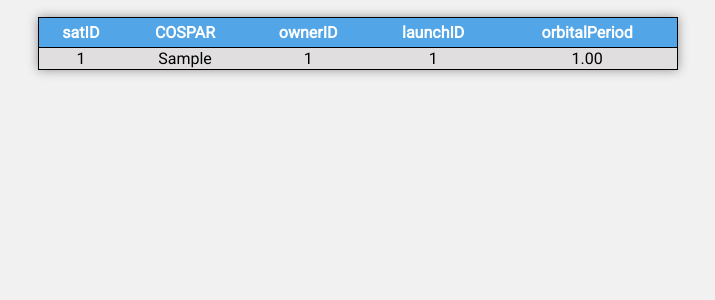
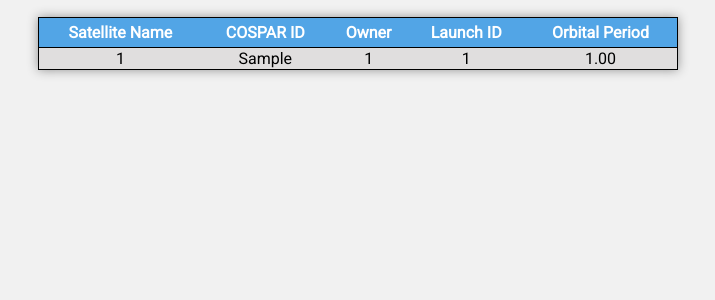
Before and after one commit to trelkins3/CS340-Final-Project, a PHP site: page /favorites.php in a window 1280 px wide. Shown: the part 99-399 px from the top of the page, without its empty margins (282-997 px from the left). Run offline with PHP 8.4, Linux system fonts and the light colour scheme; the visitor is signed in with stand-in values (Sample User, id 1); tables that the repository leaves empty hold one stand-in row (values such as "Sample post"); data that the repository does not hold is empty.

Commit message:
Fixed issue with box shadow in tables

```diff
--- a/FrontEnd/favorites.php
+++ b/FrontEnd/favorites.php
@@ -27,8 +27,13 @@ session_start();
 
 		$User = $_SESSION['username'];
 		// This needs to be dynamic - but how? $_Session['username']?
-		$query = "SELECT * FROM Satellite WHERE satID=
-		(SELECT satID FROM Favorites WHERE Username='$User')";
+		$query = "SELECT satID as 'Satellite Name',
+						COSPAR as 'COSPAR ID',
+						ownerID as 'Owner',
+						launchID as 'Launch ID',
+						orbitalPeriod as 'Orbital Period'
+					FROM Satellite
+					WHERE satID=(SELECT satID FROM Favorites WHERE Username='$User')";
 
 		$result = mysqli_query($conn, $query);
 		if (!$result) {
--- a/FrontEnd/style.css
+++ b/FrontEnd/style.css
@@ -83,7 +83,6 @@ table {
 	width: 100%;
 	text-align: left;
 	padding: 5px 0 15px 0;
-	box-shadow: 0px 0px 10px #929292;
 }
 
 .table-desc {
@@ -91,13 +90,14 @@ table {
 	text-align: right;
 }
 
-.t01{
+.t01 {
 	border: 1px solid black;
 	border-collapse: collapse;
 	text-align: center;
 	background-color: #e0dede;
 	width: 50%;
 	margin: auto;
+	box-shadow: 0px 0px 10px #929292;
 }
 
 .t01 th {
```
